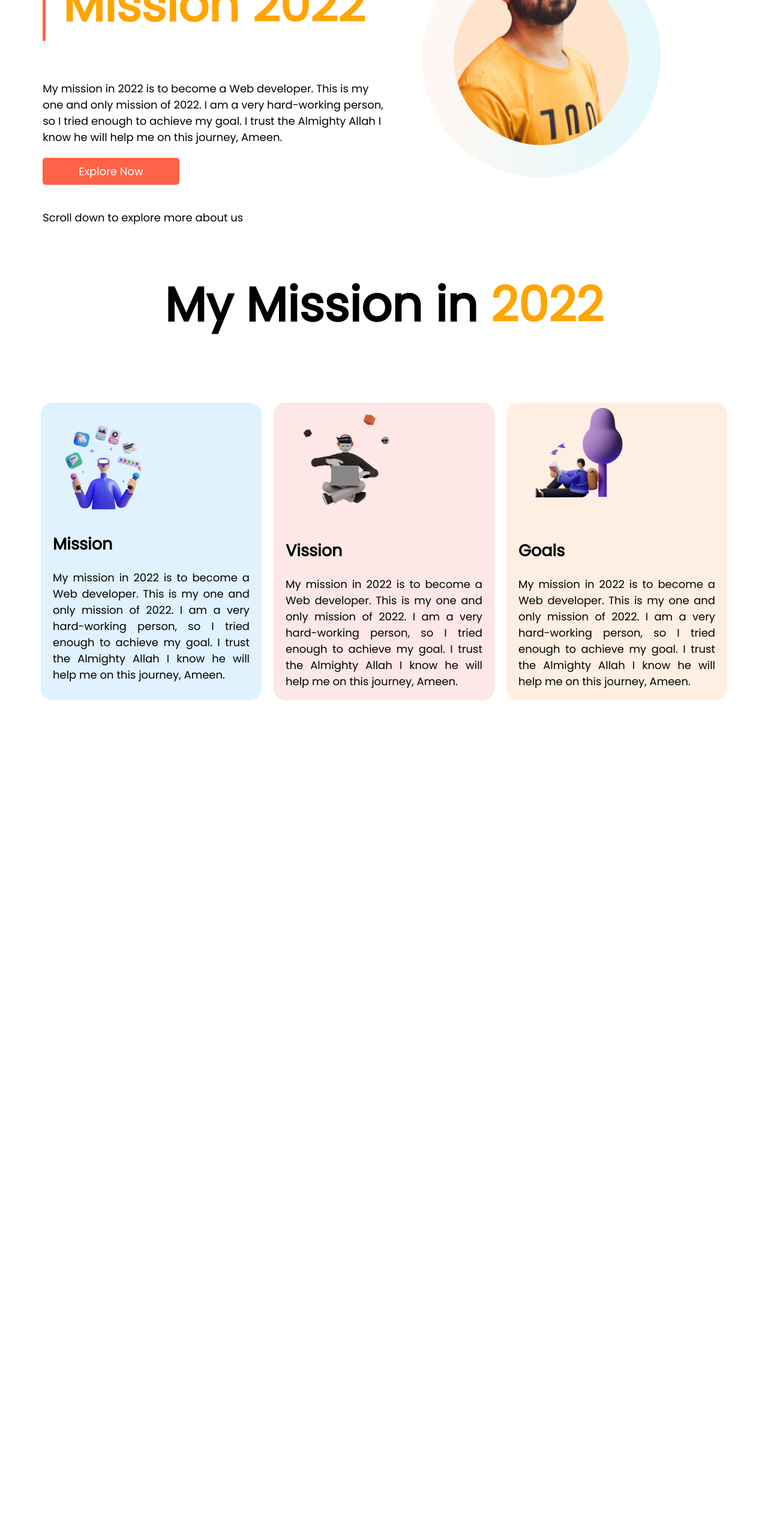
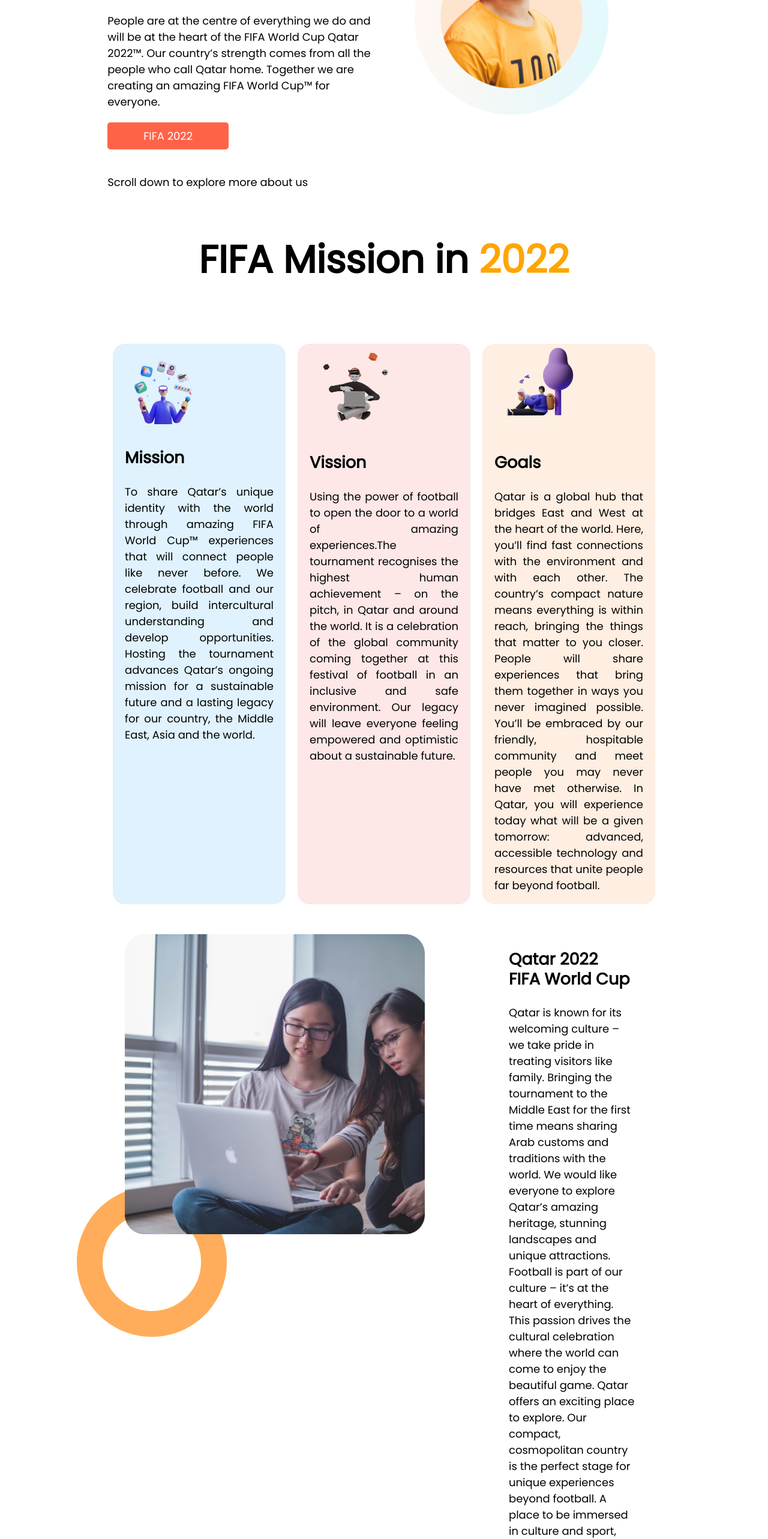
Before and after one commit to tashfiaislamistila/first-assignment-html-css, a plain HTML site: page index.html in a window 1280 px wide. Shown: the part 220-2785 px from the top of the page at 60% size. Before the commit the page ends 1445 px from the top, so only its background shows below. Drawn offline with nearby package versions, Linux system fonts and the light colour scheme.

Commit message:
change peragraph

```diff
--- a/index.html
+++ b/index.html
@@ -18,16 +18,14 @@
     <section>
         <div class="half">
             <div id="border">
-                <h1 class="focus"> Stay Focused on</h1>
+                <h1 class="focus"> FIFA Worldcup </h1>
                 <h1 class="mission-22">Mission 2022</h1>
             </div>
-            <p>My mission in 2022 is to become a Web developer. This is my one and only mission of 2022. I am a very
-                hard-working person, so I tried enough to achieve my goal. I trust the Almighty Allah I know he will
-                help me
-                on this journey, Ameen.</p>
+            <p>People are at the centre of everything we do and will be at the heart of the FIFA World Cup Qatar 2022™.
+                Our country’s strength comes from all the people who call Qatar home. Together we are creating an
+                amazing FIFA World Cup™ for everyone.</p>
             <div class="scroll1">
-                <a class="button" target="_blank"
-                    href="https://www.youtube.com/results?search_query=web+developer+misson+explore">Explore Now</a>
+                <a class="button" target="_blank" href="https://en.wikipedia.org/wiki/2022_FIFA_World_Cup">FIFA 2022</a>
             </div>
             <div class=scroll2>
                 <p>Scroll down to explore more about us</p>
@@ -38,7 +36,9 @@
         </div>
     </section>
     <div class="second-section">
-        <h1> My Mission in<span class="mission-22"> 2022</span> </h1>
+        <div class="bold">
+            <h1> FIFA Mission in<span class="mission-22"> 2022</span></h1>
+        </div>
         <div class="my-misson">
             <div class="misson">
                 <div class="div-img">
@@ -47,12 +47,12 @@
                 <h2>
                     Mission
                 </h2>
+
                 <p>
-                    My mission in 2022 is to become a Web developer. This is my one and only mission of 2022. I am a
-                    very
-                    hard-working person, so I tried enough to achieve my goal. I trust the Almighty Allah I know he will
-                    help me
-                    on this journey, Ameen.
+                    To share Qatar’s unique identity with the world through amazing FIFA World Cup™ experiences that
+                    will connect people like never before. We celebrate football and our region, build intercultural
+                    understanding and develop opportunities. Hosting the tournament advances Qatar’s ongoing mission for
+                    a sustainable future and a lasting legacy for our country, the Middle East, Asia and the world.
                 </p>
 
             </div>
@@ -64,11 +64,11 @@
                     Vission
                 </h2>
                 <p>
-                    My mission in 2022 is to become a Web developer. This is my one and only mission of 2022. I am a
-                    very
-                    hard-working person, so I tried enough to achieve my goal. I trust the Almighty Allah I know he will
-                    help me
-                    on this journey, Ameen.
+                    Using the power of football to open the door to a world of amazing experiences.The tournament
+                    recognises the highest human achievement – on the pitch, in Qatar and around the world. It is a
+                    celebration of the global community coming together at this festival of football in an inclusive and
+                    safe environment.
+                    Our legacy will leave everyone feeling empowered and optimistic about a sustainable future.
                 </p>
 
             </div>
@@ -80,16 +80,69 @@
                     Goals
                 </h2>
                 <p>
-                    My mission in 2022 is to become a Web developer. This is my one and only mission of 2022. I am a
-                    very
-                    hard-working person, so I tried enough to achieve my goal. I trust the Almighty Allah I know he will
-                    help me
-                    on this journey, Ameen.
+                    Qatar is a global hub that bridges East and West at the heart of the world. Here, you’ll find fast
+                    connections with the environment and with each other. The country’s compact nature means everything
+                    is within reach, bringing the things that matter to you closer.
+                    People will share experiences that bring them together in ways you never imagined possible. You’ll
+                    be embraced by our friendly, hospitable community and meet people you may never have met otherwise.
+                    In Qatar, you will experience today what will be a given tomorrow: advanced, accessible technology
+                    and resources that unite people far beyond football.
                 </p>
 
             </div>
         </div>
     </div>
+    <section class="develop">
+        <div class="coding-width repeat-img">
+            <img src="images/pictures/coding.png" alt="">
+        </div>
+        <div class="dwl1">
+            <h1 class="dwl">Qatar 2022</h1>
+            <h1>FIFA World Cup</h1>
+            <div class="pera">
+                <p>
+                    Qatar is known for its welcoming culture – we take pride in treating visitors like family. Bringing
+                    the tournament to the Middle East for the first time means sharing Arab customs and traditions with
+                    the world. We would like everyone to explore Qatar’s amazing heritage, stunning landscapes and
+                    unique attractions.
+                    Football is part of our culture – it’s at the heart of everything. This passion drives the cultural
+                    celebration where the world can come to enjoy the beautiful game. Qatar offers an exciting place to
+                    explore. Our compact, cosmopolitan country is the perfect stage for unique experiences beyond
+                    football. A place to be immersed in culture and sport, and feel welcomed.
+                </p>
+            </div>
+            <div class="scroll1">
+                <a class="button" target="_blank"
+                    href="https://en.wikipedia.org/wiki/Qatar_2022_FIFA_World_Cup_bid">Qater 2022 FIFA</a>
+            </div>
+        </div>
+    </section>
+
+    <section class="global">
+        <div class="dwl1">
+            <h1 class="dwl">FIFA</h1>
+            <h1>Foundation</h1>
+            <div class="pera">
+                <p>
+                    Established in March 2018, the FIFA Foundation was created as an independent entity with the
+                    objectives to help promote positive social change around the world and raise support for the
+                    recovery and reconstruction of damaged or destroyed sports infrastructure worldwide.
+                </p>
+            </div>
+            <div class="scroll1">
+                <a class="button" target="_blank" href="https://www.fifa.com/social-impact/fifa-foundation">FIFA
+                    Foundation</a>
+            </div>
+        </div>
+        <div class="coding-width repeat-img2">
+            <img src="images/pictures/project.png" alt="">
+        </div>
+
+    </section>
+    <section>
+        <h1> Introduce<span class="mission-22"> Myself</span></h1>
+        <h1> I am a<span class="mission-22"> </span></h1>
+    </section>
 </body>
 
 </html>
--- a/style.css
+++ b/style.css
@@ -1,19 +1,19 @@
 body{
     font-size: large;
     font-family: 'Poppins', sans-serif;
+    width: 80%;
+    margin: 0px auto;
 }
 .focus{
     font-family: 'Cormorant Garamond', serif;
     margin-bottom: -70px;
-}
-h1{
-    font-size: 80px;
 }
 .mission-22{
     color: orange;
 }
 section{
     display: flex;
+margin-bottom: 150px;
 }
 .half{
     width:50%;
@@ -23,6 +23,7 @@ section{
     width: 70%;
 }
 #border{
+    font-size: 40px;
     padding-left:5% ;
    border-left: 5px solid tomato;
 }
@@ -42,7 +43,7 @@ section{
 }
 .second-section{
    text-align: center;
-   margin-top: 50px;
+   margin-top: -100px;
 }
 .misson{
     width: 350px;
@@ -82,3 +83,39 @@ section{
     justify-content: space-around;
     padding: 50px;
 }
+.bold{
+    font-weight: 900;
+    font-size: xx-large;
+}
+.dwl{
+    margin-bottom: -30px;
+    }
+.dwl1{
+        margin-left: 60px;
+    }
+.coding-width img{
+        width: 500px;
+        padding-left: 80px;
+        text-align: justify;
+        background-repeat: no-repeat;
+        background-position : left;
+        padding-bottom: 70px;
+        padding-right: 80px;
+}
+    .pera{
+        width: 70%;
+    }
+    .repeat-img{
+        background-image: url(images/shapes/shape-1.png);
+        background-repeat: no-repeat;
+        background-position: left;
+        background-size: 250px;
+
+    }
+    .repeat-img2{
+        background-image: url(images/shapes/shape-1.png);
+        background-repeat: no-repeat;
+     background-position-y: 320px;
+     background-position-x: 410px;
+     background-size: 250px;
+    }
```
